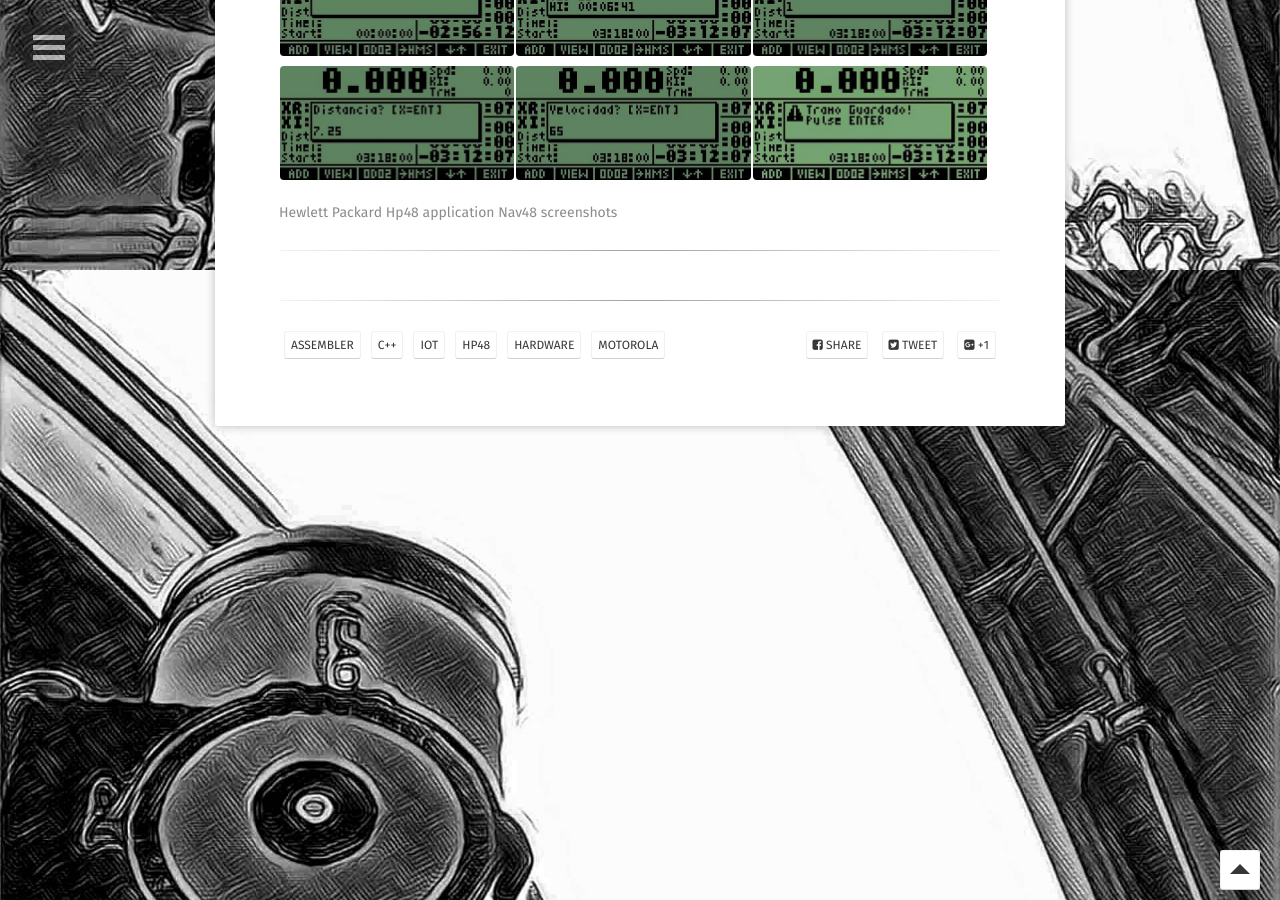
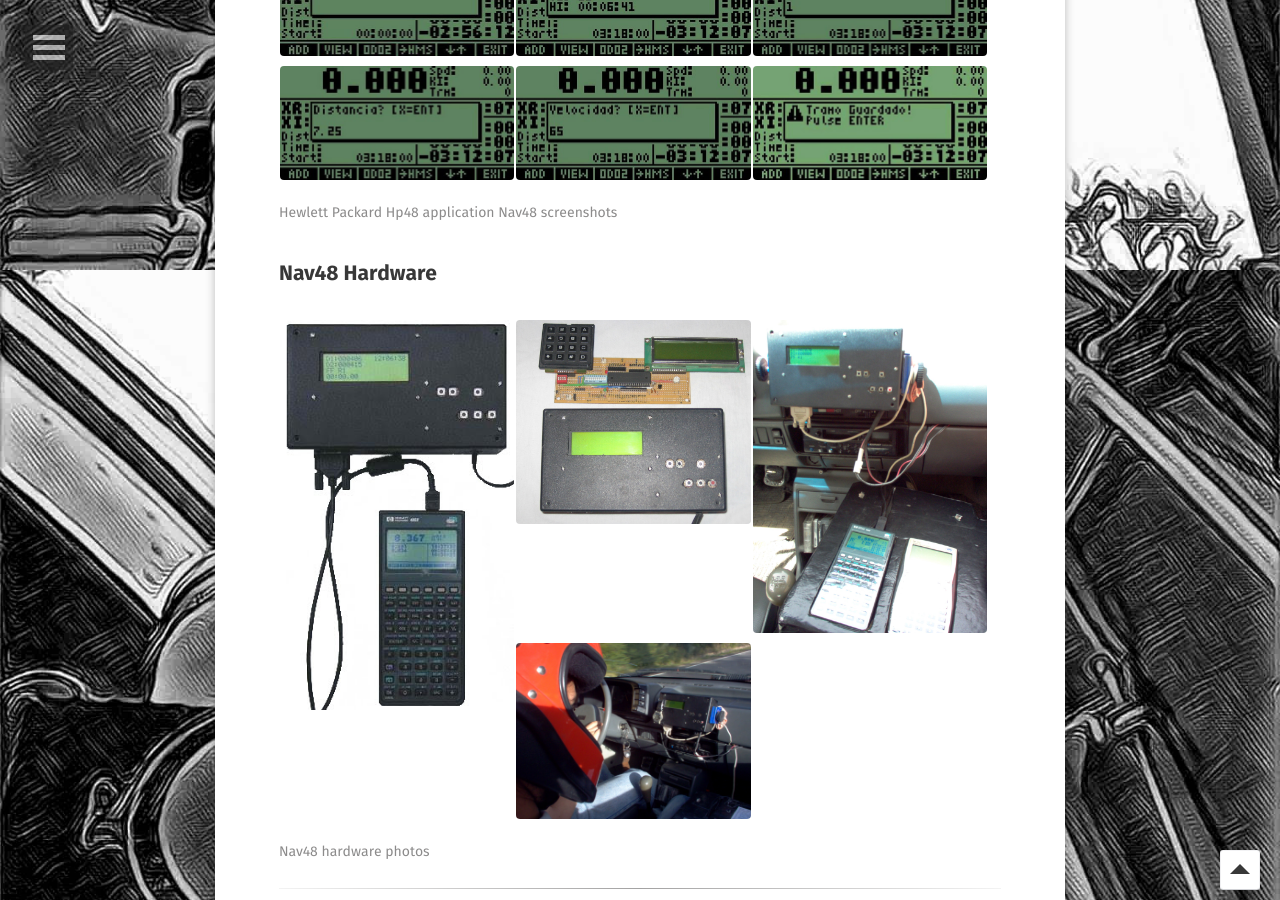
Before and after one commit to hpsaturn/hpsaturn.github.io, a Jekyll site: the page built from _posts/2004-01-01-terratrip.md, in a window 1280 px wide and 900 px high, scrolled down 1010 px. Built offline with Jekyll 4.4.1, drawn with Linux system fonts in a browser that asks for light colours; some web fonts are replaced.

Commit message:
added hardware section on nav48 project

```diff
--- a/_posts/2004-01-01-terratrip.md
+++ b/_posts/2004-01-01-terratrip.md
@@ -46,4 +46,16 @@ Rally computer for amateur and professional rally teams. Using a Hp48 calculator
 {% endcapture %}
 {% include gallery images=images caption="Hewlett Packard Hp48 application Nav48 screenshots" cols=3 %}
 
+## Nav48 Hardware
+
+{% capture images %}
+  {{ site.url }}/assets/img/nav48_hardware00.jpg
+  {{ site.url }}/assets/img/nav48_hardware02.jpg
+  {{ site.url }}/assets/img/nav48_hardware05.jpg
+  {{ site.url }}/assets/img/nav48_hardware07.jpg
+{% endcapture %}
+{% include gallery images=images caption="Nav48 hardware photos" cols=3 %}
+
+
+
 ---
```
Also changed, not shown: assets/img/nav48_hardware00.jpg (added), assets/img/nav48_hardware02.jpg (added), assets/img/nav48_hardware05.jpg (added), assets/img/nav48_hardware07.jpg (added).
